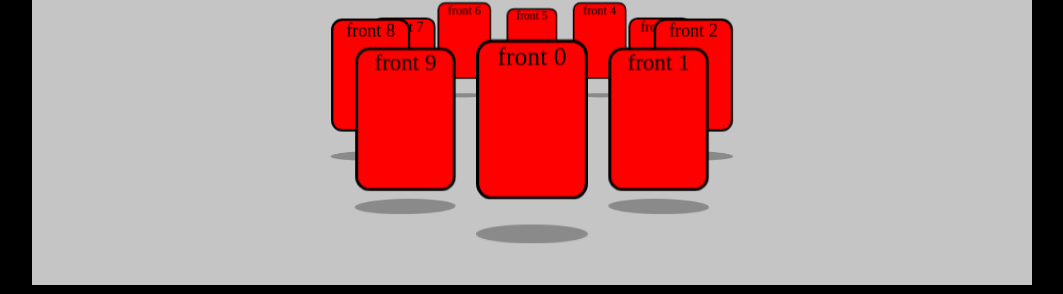
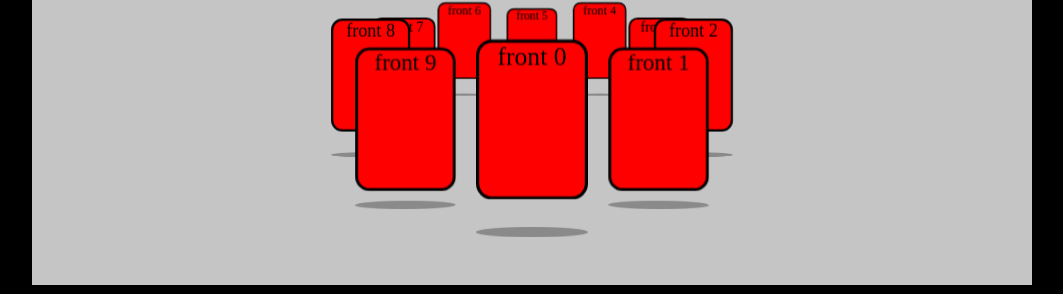
Before and after one commit to manhdv2103/random-card-picker, a React (Create React App) app: page / in a window 1280 px wide. Shown: the part 282-576 px from the top of the page, without its empty margins (108-1171 px from the left). Built offline with nearby package versions, Linux system fonts and the light colour scheme.

Commit message:
update some css

```diff
--- a/src/App.css
+++ b/src/App.css
@@ -19,6 +19,7 @@ header {
   perspective-origin: center -50px;
   top: -50px;
   user-select: none;
+  pointer-events: none;
 }
 
 #controller {
--- a/src/components/card/Card.css
+++ b/src/components/card/Card.css
@@ -7,10 +7,6 @@
   width: 70px;
   height: 100px;
   transform-style: preserve-3d;
-}
-
-.card.is-flipped {
-  transform: rotateY(180deg);
 }
 
 .card-face {
@@ -34,12 +30,9 @@
 }
 
 .card-shadow {
-  position: absolute;
   background-color: black;
   opacity: 0.3;
-  width: 70px;
-  height: 18px;
-  bottom: -25px;
+  height: 10px;
   border-radius: 70%;
-  transform: rotateX(90deg);
+  transform: rotateX(90deg) translateZ(-10px);
 }
```
